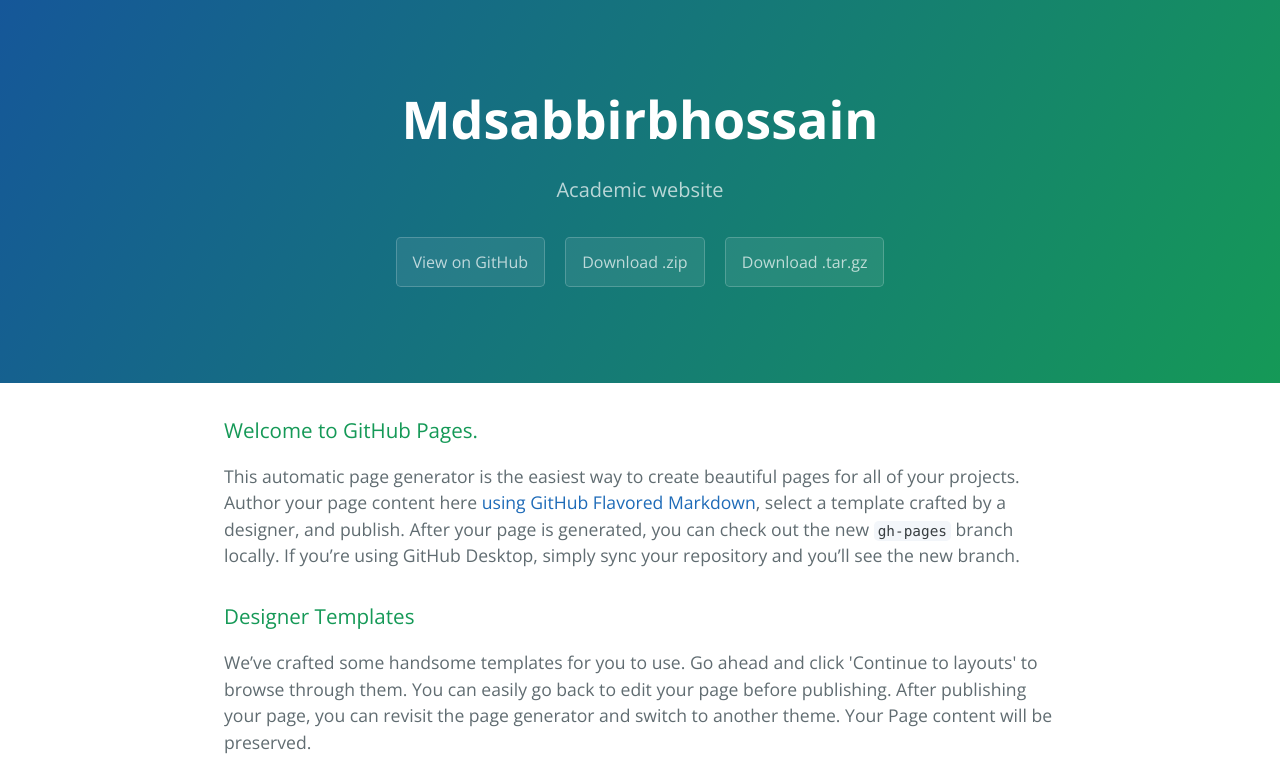
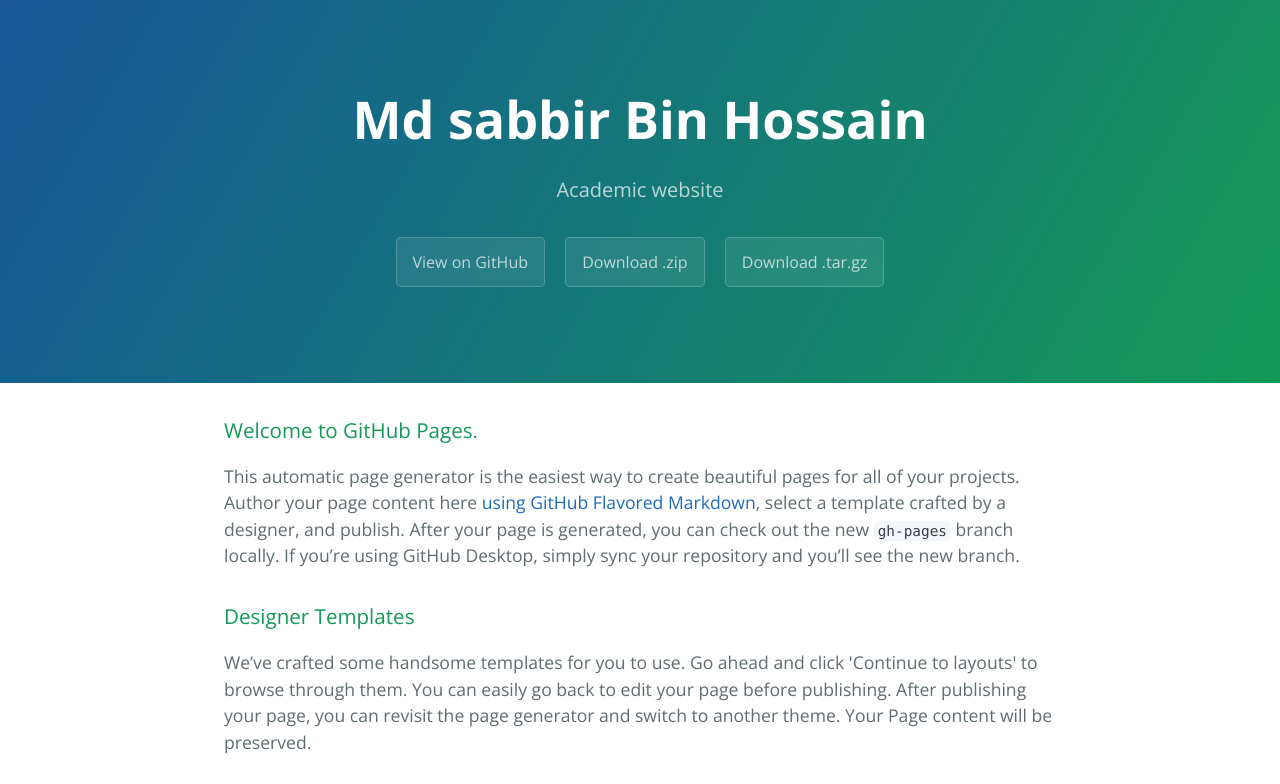
Before and after one commit to mdsabbirbhossain/ac, a plain HTML site: page index.html in a window 1280 px wide. Shown: the top 784 px of the page. Drawn offline with nearby package versions, Linux system fonts and the light colour scheme.

Commit message:
Update index.html

```diff
--- a/index.html
+++ b/index.html
@@ -11,7 +11,7 @@
   </head>
   <body>
     <section class="page-header">
-      <h1 class="project-name">Mdsabbirbhossain</h1>
+      <h1 class="project-name">Md sabbir Bin Hossain</h1>
       <h2 class="project-tagline">Academic website</h2>
       <a href="https://github.com/mdsabbirbhossain/mdsabbirbhossain" class="btn">View on GitHub</a>
       <a href="https://github.com/mdsabbirbhossain/mdsabbirbhossain/zipball/master" class="btn">Download .zip</a>
```
